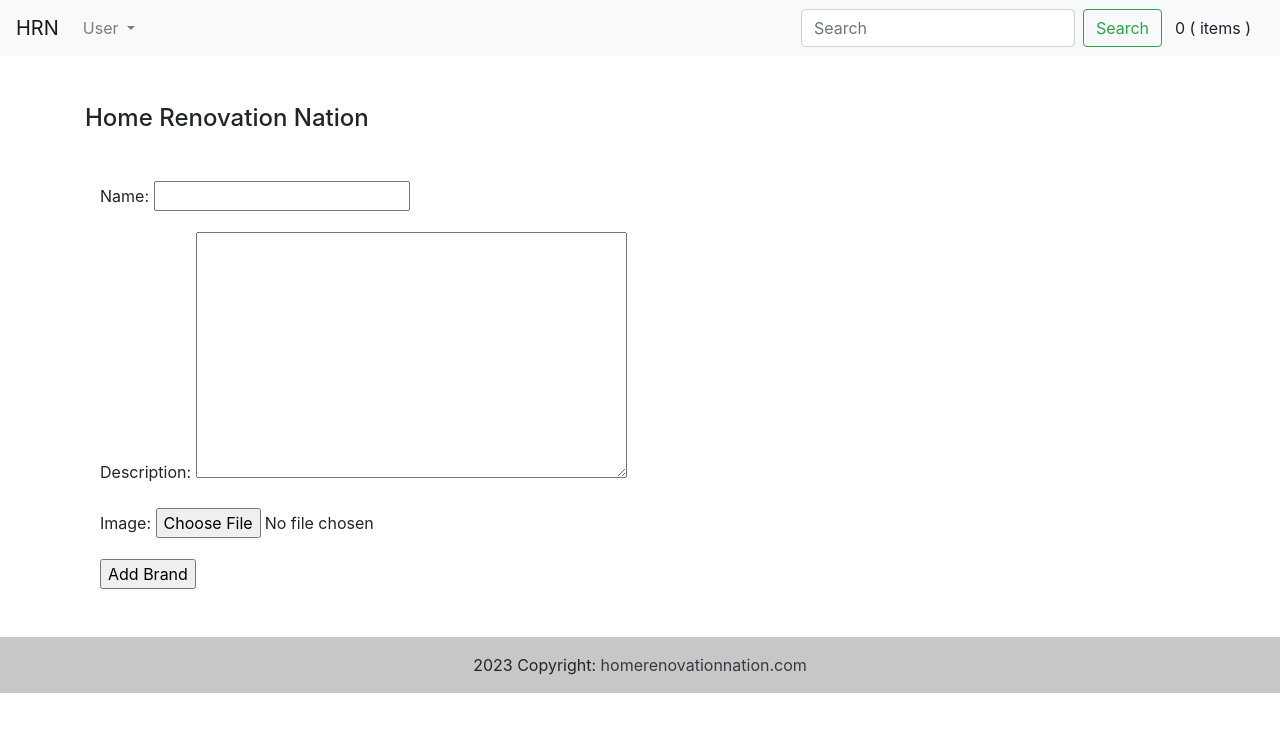
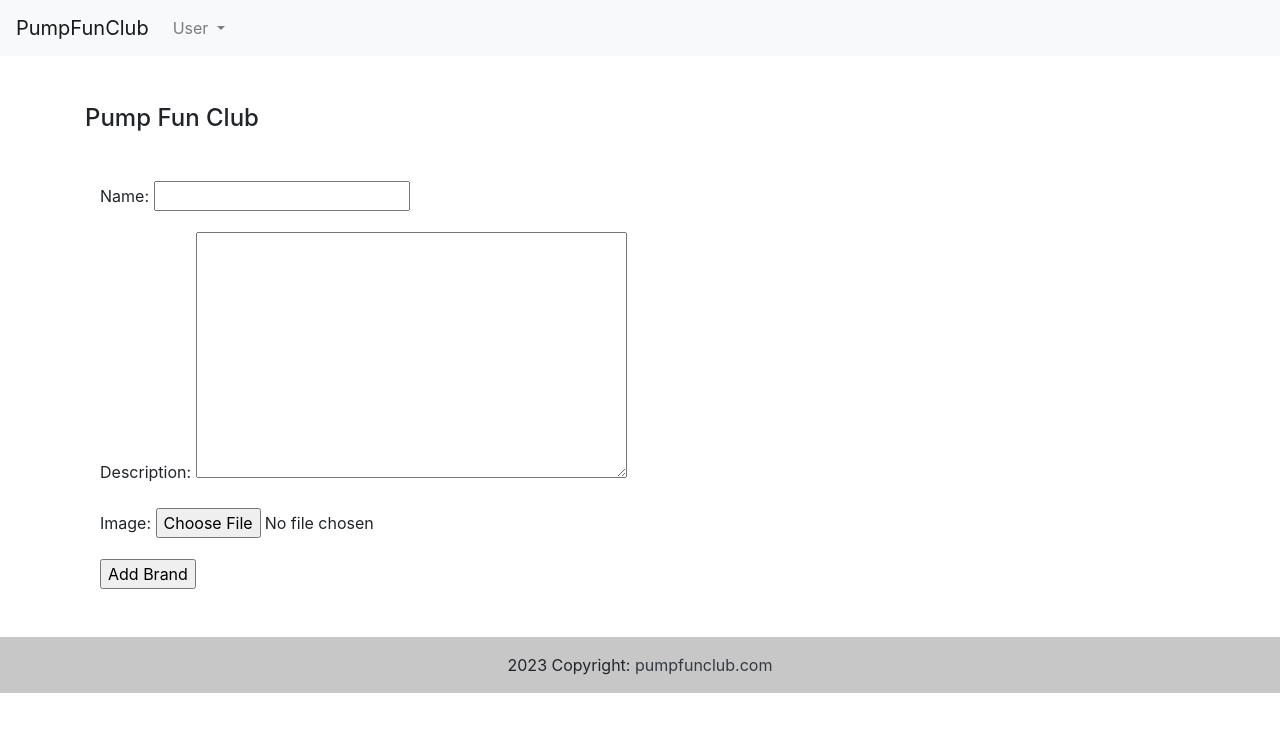
Before and after one commit to tfnlab/homerenovationnation, a Django app: page /add_brand/ in a window 1280 px wide. Shown: the top 732 px of the page. Run offline with Django 4.2, Linux system fonts and the light colour scheme; data that the repository does not hold is empty.

Commit message:
update with json

```diff
--- a/website/store/templates/base.html
+++ b/website/store/templates/base.html
@@ -3,7 +3,7 @@
   {% load static %}
 <head>
 
-<title>HRN</title>
+<title>Pump Fun Club</title>
 
 <link rel="stylesheet" href="https://cdn.jsdelivr.net/npm/bootstrap@4.3.1/dist/css/bootstrap.min.css" integrity="sha384-ggOyR0iXCbMQv3Xipma34MD+dH/1fQ784/j6cY/iJTQUOhcWr7x9JvoRxT2MZw1T" crossorigin="anonymous">
 <script src="https://code.jquery.com/jquery-3.3.1.slim.min.js" integrity="sha384-q8i/X+965DzO0rT7abK41JStQIAqVgRVzpbzo5smXKp4YfRvH+8abtTE1Pi6jizo" crossorigin="anonymous"></script>
@@ -97,75 +97,8 @@
       <span class="navbar-toggler-icon"></span>
     </button>
     <div class="collapse navbar-collapse" id="navbarTogglerDemo01">
-      <a class="navbar-brand" href="/">HRN</a>
+      <a class="navbar-brand" href="/">PumpFunClub</a>
       <ul class="navbar-nav mr-auto mt-2 mt-lg-0">
-        {% if user.is_superuser %}
-        <li class="nav-item dropdown">
-          <a class="nav-link dropdown-toggle" href="#" id="navbarDropdown" role="button" data-toggle="dropdown" aria-haspopup="true" aria-expanded="false">
-            Brands
-          </a>
-          <div class="dropdown-menu" aria-labelledby="navbarDropdown">
-            <a class="dropdown-item" href="/brands">
-                <span class="title">Brands</span>
-            </a>
-            <a class="dropdown-item" href="/add_brand">
-                <span class="title">Add Brand</span>
-            </a>
-          </div>
-        </li>
-        <li class="nav-item dropdown">
-          <a class="nav-link dropdown-toggle" href="#" id="navbarDropdown" role="button" data-toggle="dropdown" aria-haspopup="true" aria-expanded="false">
-            Categories
-          </a>
-          <div class="dropdown-menu" aria-labelledby="navbarDropdown">
-            <a class="dropdown-item" href="/categories">
-                <span class="title">Categories</span>
-            </a>
-            <a class="dropdown-item" href="/add_category">
-                <span class="title">Add Category</span>
-            </a>
-          </div>
-        </li>
-        {% endif %}
-        {% if user.is_superuser %}
-        <li class="nav-item dropdown">
-          <a class="nav-link dropdown-toggle" href="#" id="navbarDropdown" role="button" data-toggle="dropdown" aria-haspopup="true" aria-expanded="false">
-            Products
-          </a>
-          <div class="dropdown-menu" aria-labelledby="navbarDropdown">
-            <a class="dropdown-item" href="/product_list">
-                <span class="title">Products</span>
-            </a>
-            <a class="dropdown-item" href="/product_list_names">
-                <span class="title">Products by Name</span>
-            </a>
-            <a class="dropdown-item" href="/add_product">
-                <span class="title">Add Product</span>
-            </a>
-          </div>
-        </li>
-        {% endif %}
-        {% if user.is_superuser %}
-        <li class="nav-item dropdown">
-          <a class="nav-link dropdown-toggle" href="#" id="navbarDropdown" role="button" data-toggle="dropdown" aria-haspopup="true" aria-expanded="false">
-            Batch Work
-          </a>
-          <div class="dropdown-menu" aria-labelledby="navbarDropdown">
-            <a class="dropdown-item" href="/upload">
-                <span class="title">Upload</span>
-            </a>
-            <a class="dropdown-item" href="/products/csv/">
-                <span class="title">Download All Products</span>
-            </a>
-            <a class="dropdown-item" href="../../static/assets/data.csv">
-                <span class="title">Download</span>
-            </a>
-            <a class="dropdown-item" href="../../static/assets/data.hawthornegc.csv">
-                <span class="title">Download Hawthorne</span>
-            </a>
-          </div>
-        </li>
-        {% endif %}
         <li class="nav-item dropdown">
           <a class="nav-link dropdown-toggle" href="#" id="navbarDropdown" role="button" data-toggle="dropdown" aria-haspopup="true" aria-expanded="false">
             User
@@ -183,25 +116,11 @@
           </div>
         </li>
       </ul>
-
-      <form class="form-inline my-2 my-lg-0" method="get" action="/#home">
-        <input class="form-control mr-sm-2" type="search" placeholder="Search" aria-label="Search" id="search_key" name="search_key" value="{{ search_key }}" >
-        <button class="btn btn-outline-success my-2 my-sm-0" type="submit">Search</button>
-      </form>
-
-      <form class="form-inline my-2 my-lg-0" action="/cart" method="get">
-        <span class="amount">
-            <button class="btn" type="submit">
-                <span id="cart_product_count">0</span>
-                ( items )
-            </button>
-        </span>
-      </form>
     </div>
   </nav>
 
   <div class="container mt-5">
-      <h4>Home Renovation Nation</h4>
+      <h4>Pump Fun Club</h4>
 
       {% block content %}{% endblock %}
 
@@ -211,7 +130,7 @@
     <!-- Copyright -->
     <div class="text-center p-3" style="background-color: rgba(0, 0, 0, 0.2);">
       2023 Copyright:
-      <a class="text-dark" href="https://homerenovationnation.com/">homerenovationnation.com</a>
+      <a class="text-dark" href="https://pumpfunclub.com/">pumpfunclub.com</a>
     </div>
     <!-- Copyright -->
   </footer>
```
